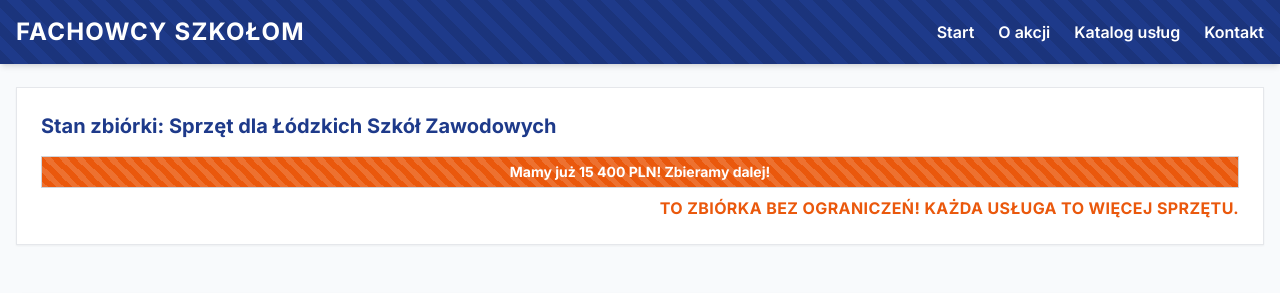
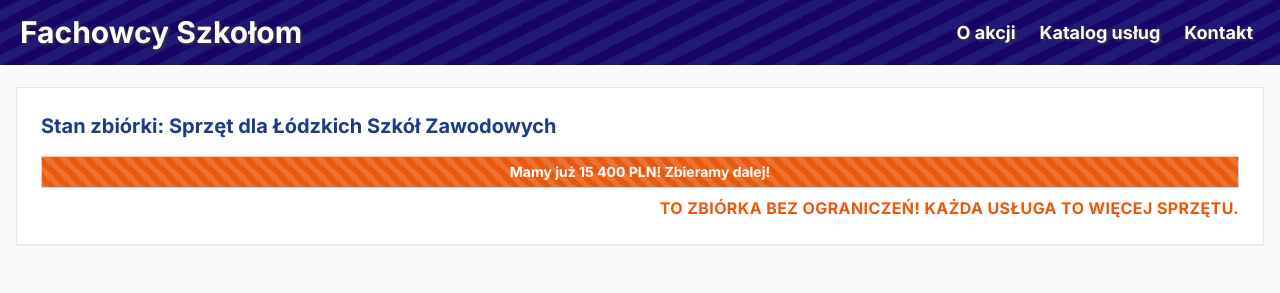
Before and after one commit to Usr44365731/WWW-Group-Project-S2, a website: page index.html in a window 1280 px wide. Shown: the top 293 px of the page. Drawn offline with nearby package versions, Linux system fonts and the light colour scheme.

Commit message:
-nav napisany w 100% normalnym kodem
-usunięty guzik start

-zmienione zachowanie przy ściskaniu strony, zamiast zawijać tekstu guzików to następnej linii, main guzik się chowa pod pobocznymi

```diff
--- a/index.html
+++ b/index.html
@@ -23,16 +23,13 @@
 </head>
 <body class="flex flex-col min-h-screen">
 
-<nav class="bg-lodz-navy bg-pattern text-white py-4 shadow-md nav">
-    <div class="container mx-auto px-4 flex justify-between items-center">
-        <div class="text-2xl font-bold tracking-wider">
-            <button onclick="showView('home')" class="hover:text-gray-200 uppercase">Fachowcy Szkołom</button>
-        </div>
-        <ul class="flex space-x-6 font-semibold">
-            <li><button onclick="showView('home')" class="hover:text-gray-300 transition duration-200">Start</button></li>
-            <li><button onclick="showView('about')" class="hover:text-gray-300 transition duration-200">O akcji</button></li>
-            <li><button onclick="showView('catalog', 'all')" class="hover:text-gray-300 transition duration-200">Katalog usług</button></li>
-            <li><a href="#footer" class="hover:text-gray-300 transition duration-200">Kontakt</a></li>
+<nav class="nav">
+    <button onclick="showView('home')" class="main_button">Fachowcy Szkołom</button>
+    <div>
+        <ul>
+            <li><button onclick="showView('about')" >O akcji</button></li>
+            <li><button onclick="showView('catalog', 'all')">Katalog usług</button></li>
+            <li><button onclick="location.href='#footer'">Kontakt</button></li>
         </ul>
     </div>
 </nav>
--- a/style.css
+++ b/style.css
@@ -31,8 +31,57 @@
 .nav {
     position: fixed;
     width: 100%;
+    height: 65px;
     top: 0;
     z-index: 2;
+
+    background: repeating-linear-gradient(
+            -27deg,
+            var(--navy-normal),
+            var(--navy-normal) 10px,
+            var(--navy-dark) 10px,
+            var(--navy-dark) 20px
+    );
+    display: flex;
+    flex-direction: row;
+    align-items: center;
+    justify-content: space-between;
+}
+.nav ul{
+    display: flex;
+    flex-direction: row;
+    align-items: center;
+    justify-content: start;
+    padding: 0 15px;
+}
+
+.nav button {
+    font-size: 18px;
+    font-weight: bold;
+    color: var(--white-light);
+    text-shadow: 2px 2px 2px var(--gray-text);
+    padding-left: 12px;
+    padding-right: 12px;
+
+    white-space: nowrap;
+    overflow: hidden;
+}
+.nav .main_button {
+    display: flex;
+    font-size: 30px;
+    font-weight: bold;
+    padding-left: 20px;
+    padding-right: 20px;
+}
+.nav button:hover {
+    color: var(--white-dark);
+    text-shadow: 0 0 10px var(--white-dark), 0 0 20px var(--orange-light);
+    transition: 0.2s;
+    cursor: pointer;
+}
+.nav button:active {
+    transform: translateX(1px) translateY(1px);
+    transition: 0.003s;
 }
 
 .bg-pattern {
```
